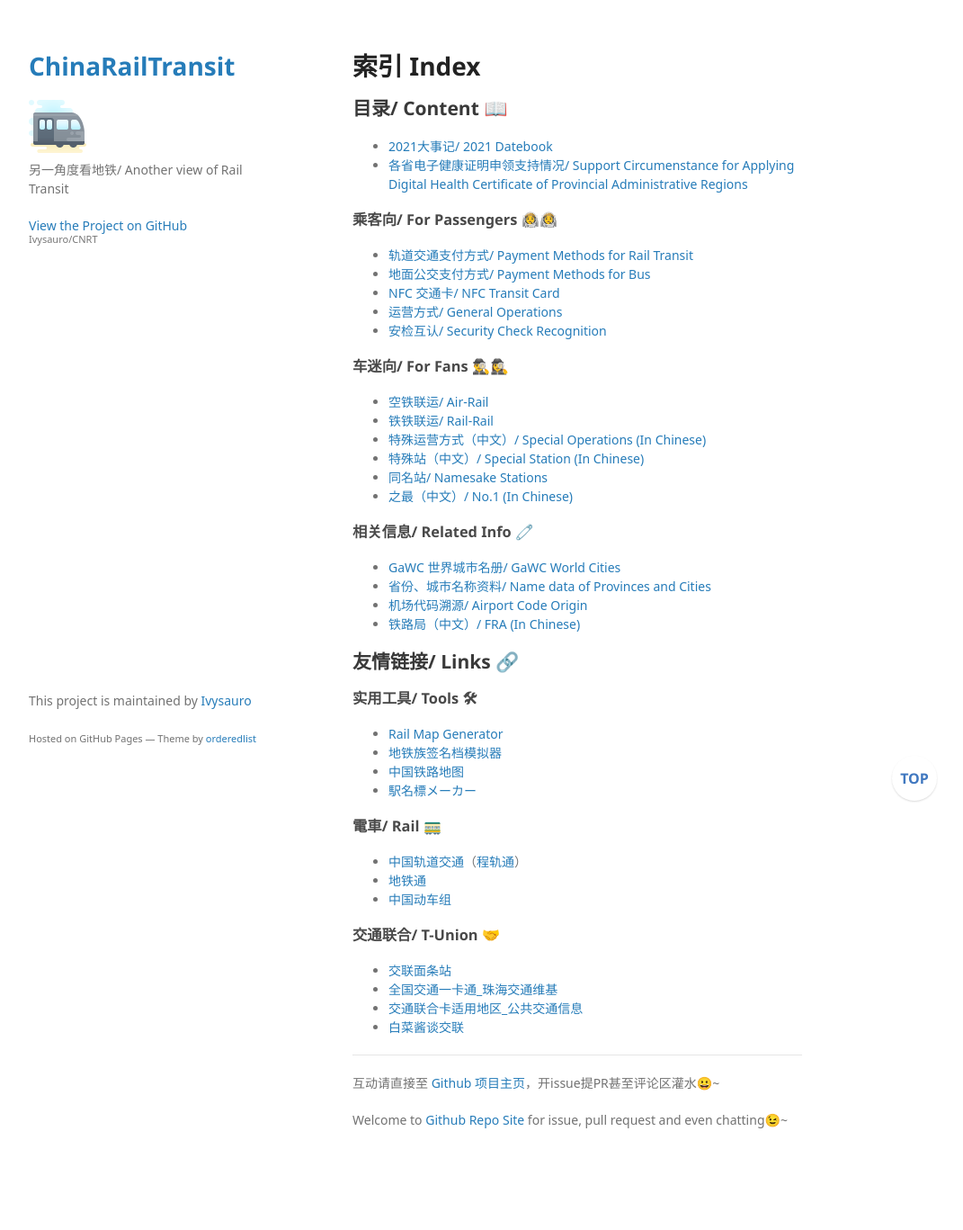
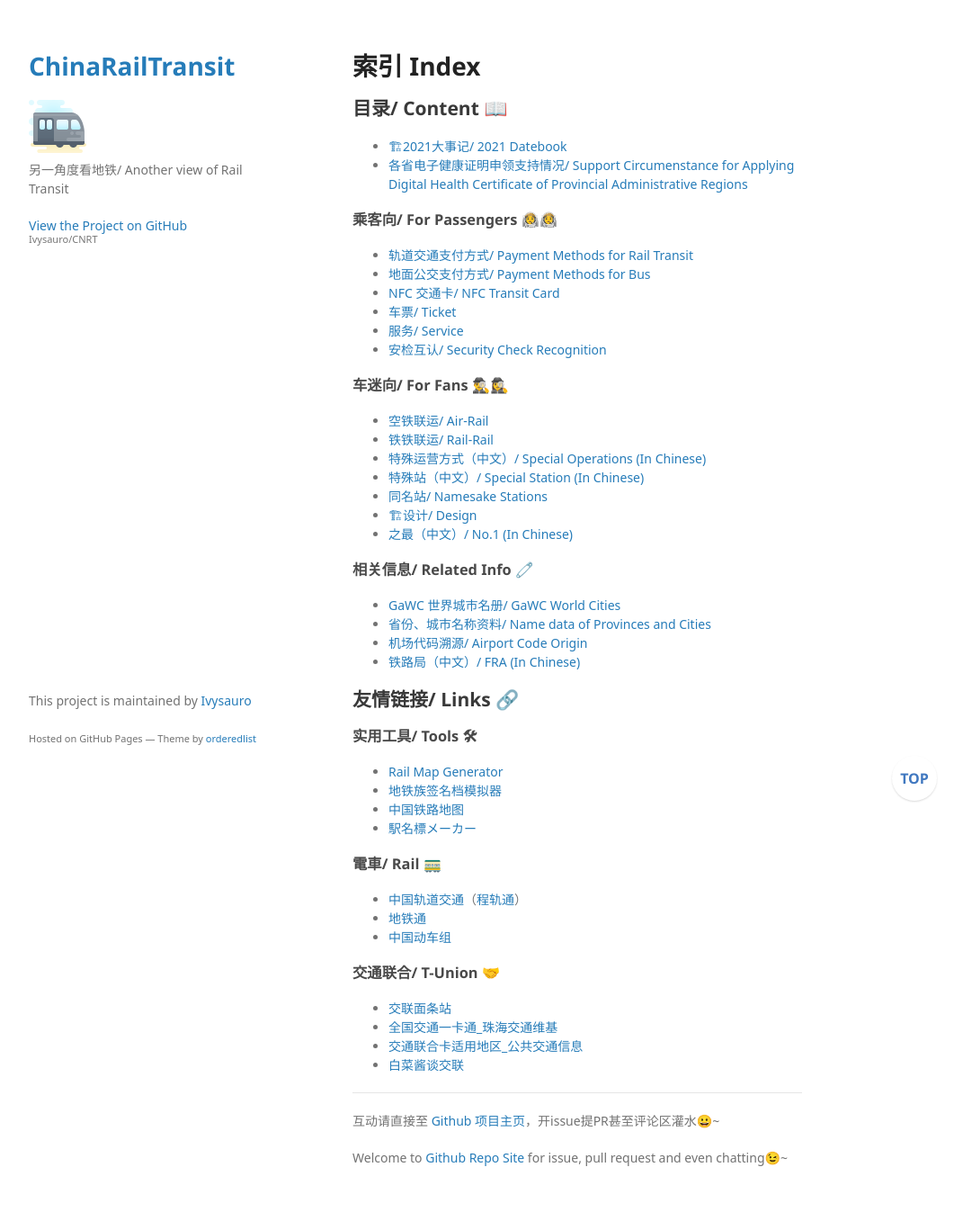
Before and after one commit to Ivysauro/CNRT, a Jekyll site: the page built from index.md, in a window 1280 px wide. Shown: the whole page at 90% size, without its empty margins (178-1249 px from the left). Built offline with Jekyll 4.4.1, drawn with Linux system fonts in a browser that asks for light colours; some web fonts are replaced; our own code applies the rules of GitHub Pages for plain Markdown files; a script that is not in the unit is left out; before the commit the page ends 1325 px from its top, so only the background shows below that.

Commit message:
🍑更新目录

```diff
--- a/index.md
+++ b/index.md
@@ -2,14 +2,15 @@
 
 ## 目录/ Content 📖
 
-- [2021大事记/ 2021 Datebook](https://ivysauro.github.io/CNRT/data/2021)
+- [🏗2021大事记/ 2021 Datebook](https://ivysauro.github.io/CNRT/data/2021)
 - [各省电子健康证明申领支持情况/ Support Circumenstance for Applying Digital Health Certificate of Provincial Administrative Regions](https://ivysauro.github.io/CNRT/data/HealthQR)
 
 ### 乘客向/ For Passengers 👨‍🚀👩‍🚀
 - [轨道交通支付方式/ Payment Methods for Rail Transit](https://ivysauro.github.io/CNRT/data/Pay)
 - [地面公交支付方式/ Payment Methods for Bus](https://ivysauro.github.io/CNRT/data/BusPay)
 - [NFC 交通卡/ NFC Transit Card](https://ivysauro.github.io/CNRT/data/NFC)
-- [运营方式/ General Operations](https://ivysauro.github.io/CNRT/data/GeOp)
+- [车票/ Ticket](https://ivysauro.github.io/CNRT/data/Ticket)
+- [服务/ Service](https://ivysauro.github.io/CNRT/data/Service)
 - [安检互认/ Security Check Recognition](https://ivysauro.github.io/CNRT/data/SecuCk)
 
 ### 车迷向/ For Fans 🕵️‍♂️🕵️‍♀️
@@ -18,6 +19,7 @@
 - [特殊运营方式（中文）/ Special Operations (In Chinese)](https://ivysauro.github.io/CNRT/data/SpOp)
 - [特殊站（中文）/ Special Station (In Chinese)](https://ivysauro.github.io/CNRT/data/SpSta)
 - [同名站/ Namesake Stations](https://ivysauro.github.io/CNRT/data/Namesake)
+- [🏗设计/ Design](https://ivysauro.github.io/CNRT/data/Design)
 - [之最（中文）/ No.1 (In Chinese)](https://ivysauro.github.io/CNRT/data/zui)
 
 ### 相关信息/ Related Info 🧷
```
